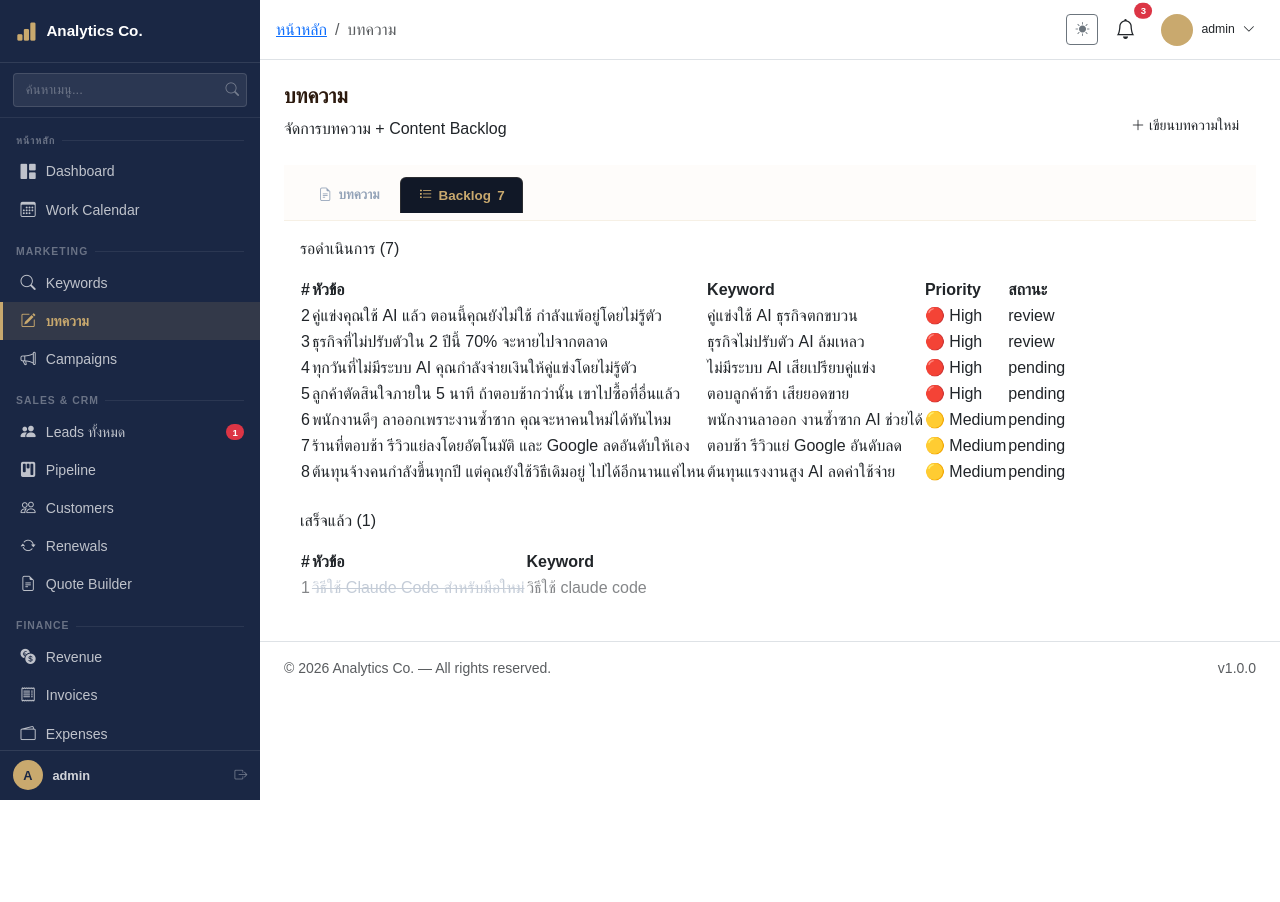
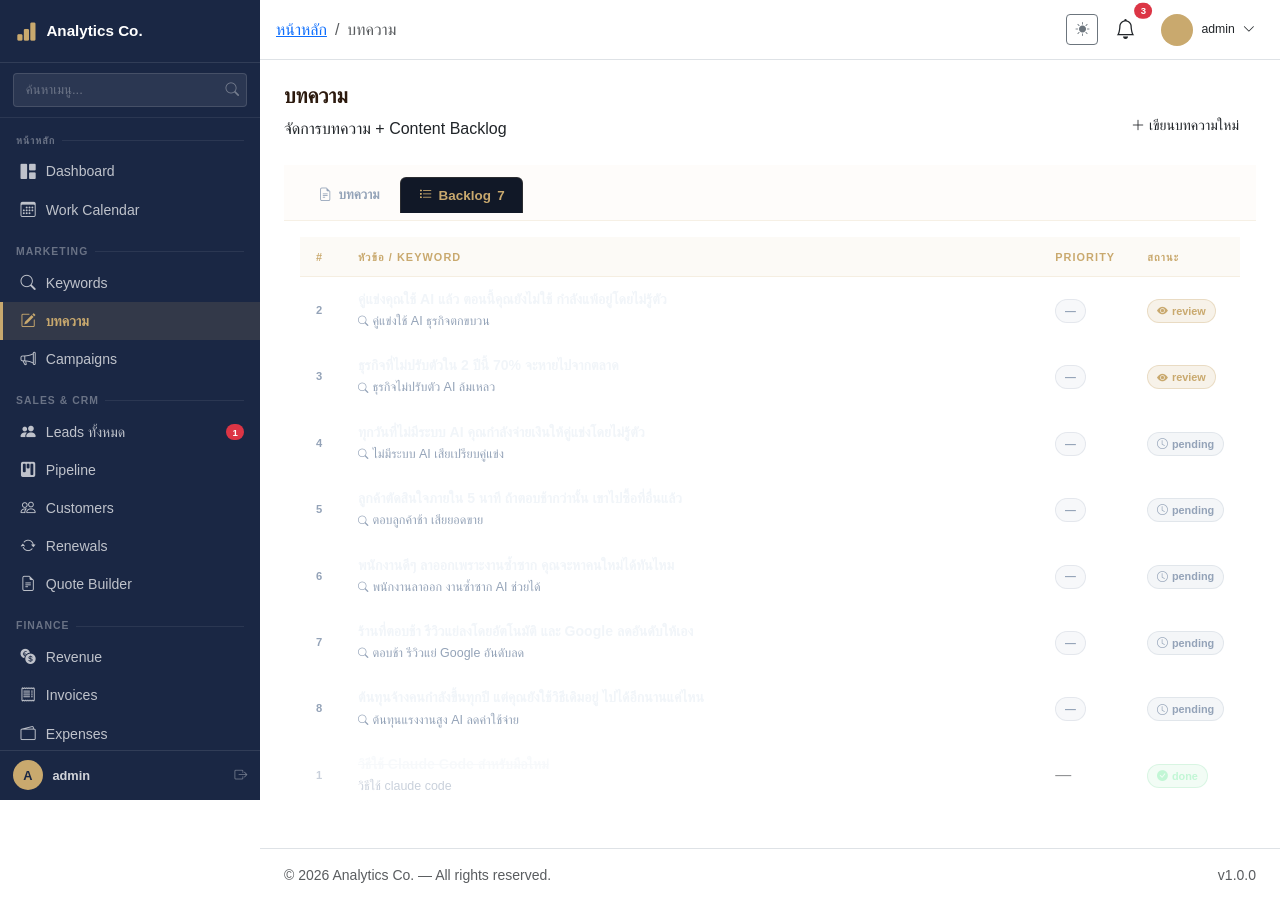
Before and after one commit to Telesale-Team/Autoblog-system-claude, a Django app: page /owner/blog/ in a window 1280 px wide, after a click that opens the changed part. Before the commit the page ends 800 px from the top, so only its background shows below. Run offline with Django 5.2, Linux system fonts and the light colour scheme; a user stored in the database is signed in; data comes from the database, SQL or seed files in the repository; tables that the repository leaves empty hold one stand-in row (values such as "Sample post"); parts of the project's set-up code (start-up, migrations or seed data) failed here and were passed over; some libraries are stand-ins or nearby versions.

Commit message:
Design: Backlog table premium — priority/status color coding
P1=red P2=amber P3=muted, status pending/review/done badges
topic prominent #f1f5f9 fw-600, keyword sub-text muted
row hover gold tint, done rows opacity+strikethrough

Co-Authored-By: Claude Sonnet 4.6 <noreply@anthropic.com>

```diff
--- a/dashboard/templates/dashboard/blog_list.html
+++ b/dashboard/templates/dashboard/blog_list.html
@@ -121,6 +121,42 @@
     color: var(--brand-gold, #c9a96e) !important;
     background: rgba(201,169,110,.06);
   }
+
+  /* === Backlog Table === */
+  .bl-table { width: 100%; border-collapse: separate; border-spacing: 0; }
+  .bl-table thead th {
+    font-size: .68rem; font-weight: 700; text-transform: uppercase;
+    letter-spacing: .1em; color: var(--brand-gold, #c9a96e);
+    background: rgba(201,169,110,.06);
+    padding: .7rem 1rem; border-bottom: 1px solid var(--dash-border, rgba(201,169,110,.15));
+    white-space: nowrap;
+  }
+  .bl-table tbody tr { border-bottom: 1px solid rgba(255,255,255,.04); transition: background .12s; }
+  .bl-table tbody tr:hover { background: rgba(201,169,110,.04); }
+  .bl-table tbody tr:last-child td { border-bottom: none; }
+  .bl-table tbody td { padding: .8rem 1rem; vertical-align: middle; }
+
+  .bl-num   { font-size: .7rem; color: var(--brand-muted, #94a3b8); font-weight: 600; min-width: 32px; }
+  .bl-topic { font-size: .88rem; font-weight: 600; color: #f1f5f9; line-height: 1.4; }
+  .bl-kw    { font-size: .78rem; color: var(--brand-muted, #94a3b8); margin-top: .15rem; }
+
+  /* Priority badges */
+  .bl-p1 { display:inline-flex;align-items:center;gap:.25rem;padding:.18rem .55rem;border-radius:20px;font-size:.68rem;font-weight:700;
+    background:rgba(239,68,68,.15); color:#fca5a5; border:1px solid rgba(239,68,68,.3); }
+  .bl-p2 { display:inline-flex;align-items:center;gap:.25rem;padding:.18rem .55rem;border-radius:20px;font-size:.68rem;font-weight:700;
+    background:rgba(245,158,11,.12); color:#fcd34d; border:1px solid rgba(245,158,11,.3); }
+  .bl-p3 { display:inline-flex;align-items:center;gap:.25rem;padding:.18rem .55rem;border-radius:20px;font-size:.68rem;font-weight:700;
+    background:rgba(148,163,184,.08); color:var(--brand-muted,#94a3b8); border:1px solid rgba(148,163,184,.2); }
+
+  /* Status badges */
+  .s-pending  { display:inline-flex;align-items:center;gap:.25rem;padding:.18rem .55rem;border-radius:20px;font-size:.68rem;font-weight:600;
+    background:rgba(148,163,184,.1); color:var(--brand-muted,#94a3b8); border:1px solid rgba(148,163,184,.2); }
+  .s-review   { display:inline-flex;align-items:center;gap:.25rem;padding:.18rem .55rem;border-radius:20px;font-size:.68rem;font-weight:600;
+    background:rgba(201,169,110,.15); color:var(--brand-gold,#c9a96e); border:1px solid rgba(201,169,110,.3); }
+  .s-done     { display:inline-flex;align-items:center;gap:.25rem;padding:.18rem .55rem;border-radius:20px;font-size:.68rem;font-weight:600;
+    background:rgba(34,197,94,.12); color:#86efac; border:1px solid rgba(34,197,94,.25); }
+  .bl-done-row td { opacity: .5; }
+  .bl-done-row .bl-topic { text-decoration: line-through; }
 </style>
 {% endblock %}
 
@@ -275,60 +311,53 @@
     {# === TAB 2: Content Backlog === #}
     <div class="tab-pane fade" id="tab-backlog">
       <div class="p-3">
-        {% if backlog_pending %}
-        <div class="ds-section-label mb-3">รอดำเนินการ ({{ backlog_pending|length }})</div>
-        <div class="ds-table-wrap mb-4">
-          <div class="ds-table-scroll">
-            <table class="ds-table">
+        {% if backlog_pending or backlog_done %}
+        <div class="ds-table-wrap">
+          <table class="bl-table">
             <thead>
-                <tr><th>#</th><th>หัวข้อ</th><th>Keyword</th><th>Priority</th><th>สถานะ</th></tr>
+              <tr>
+                <th style="width:42px;">#</th>
+                <th>หัวข้อ / Keyword</th>
+                <th style="width:80px;">Priority</th>
+                <th style="width:100px;">สถานะ</th>
+              </tr>
             </thead>
             <tbody>
               {% for item in backlog_pending %}
               <tr>
-                  <td class="td-muted">{{ item.num }}</td>
-                  <td class="td-primary">{{ item.topic }}</td>
-                  <td class="td-muted">{{ item.keyword|default:"—" }}</td>
+                <td class="bl-num">{{ item.num }}</td>
                 <td>
-                    <span class="ds-badge {% if item.priority == 'P1' %}ds-badge-danger{% elif item.priority == 'P2' %}ds-badge-warning{% else %}ds-badge-muted{% endif %}">
-                      {{ item.priority|default:"—" }}
-                    </span>
+                  <div class="bl-topic">{{ item.topic }}</div>
+                  {% if item.keyword %}<div class="bl-kw"><i class="bi bi-search" style="font-size:.65rem;margin-right:.25rem;"></i>{{ item.keyword }}</div>{% endif %}
                 </td>
                 <td>
-                    <span class="ds-badge {% if item.status == 'review' %}ds-badge-gold{% else %}ds-badge-blue{% endif %}">
-                      {{ item.status }}
-                    </span>
+                  {% if item.priority == 'P1' %}<span class="bl-p1"><i class="bi bi-exclamation-circle-fill"></i>P1</span>
+                  {% elif item.priority == 'P2' %}<span class="bl-p2"><i class="bi bi-dash-circle-fill"></i>P2</span>
+                  {% elif item.priority == 'P3' %}<span class="bl-p3">P3</span>
+                  {% else %}<span class="bl-p3">—</span>{% endif %}
                 </td>
+                <td>
+                  {% if item.status == 'review' %}<span class="s-review"><i class="bi bi-eye-fill"></i>review</span>
+                  {% else %}<span class="s-pending"><i class="bi bi-clock"></i>pending</span>{% endif %}
+                </td>
+              </tr>
+              {% endfor %}
+              {% for item in backlog_done %}
+              <tr class="bl-done-row">
+                <td class="bl-num">{{ item.num }}</td>
+                <td>
+                  <div class="bl-topic">{{ item.topic }}</div>
+                  {% if item.keyword %}<div class="bl-kw">{{ item.keyword }}</div>{% endif %}
+                </td>
+                <td>—</td>
+                <td><span class="s-done"><i class="bi bi-check-circle-fill"></i>done</span></td>
               </tr>
               {% endfor %}
             </tbody>
           </table>
         </div>
-        </div>
-        {% endif %}
-
-        {% if backlog_done %}
-        <div class="ds-section-label mb-3">เสร็จแล้ว ({{ backlog_done|length }})</div>
-        <div class="ds-table-wrap">
-          <div class="ds-table-scroll">
-            <table class="ds-table">
-              <thead><tr><th>#</th><th>หัวข้อ</th><th>Keyword</th></tr></thead>
-              <tbody>
-                {% for item in backlog_done %}
-                <tr style="opacity:.55;">
-                  <td class="td-muted">{{ item.num }}</td>
-                  <td style="text-decoration:line-through;color:#94a3b8;">{{ item.topic }}</td>
-                  <td class="td-muted">{{ item.keyword|default:"—" }}</td>
-                </tr>
-                {% endfor %}
-              </tbody>
-            </table>
-          </div>
-        </div>
-        {% endif %}
-
-        {% if not backlog_pending and not backlog_done %}
-        <div class="ds-empty-state">
+        {% else %}
+        <div class="ds-empty-state py-5">
           <i class="bi bi-list-task empty-icon"></i>
           <div class="empty-title">ยังไม่มี Backlog</div>
           <div class="empty-sub">เพิ่มหัวข้อใน content_backlog/BACKLOG.md</div>
```
Lines whose indentation alone changed are shown as unchanged.
